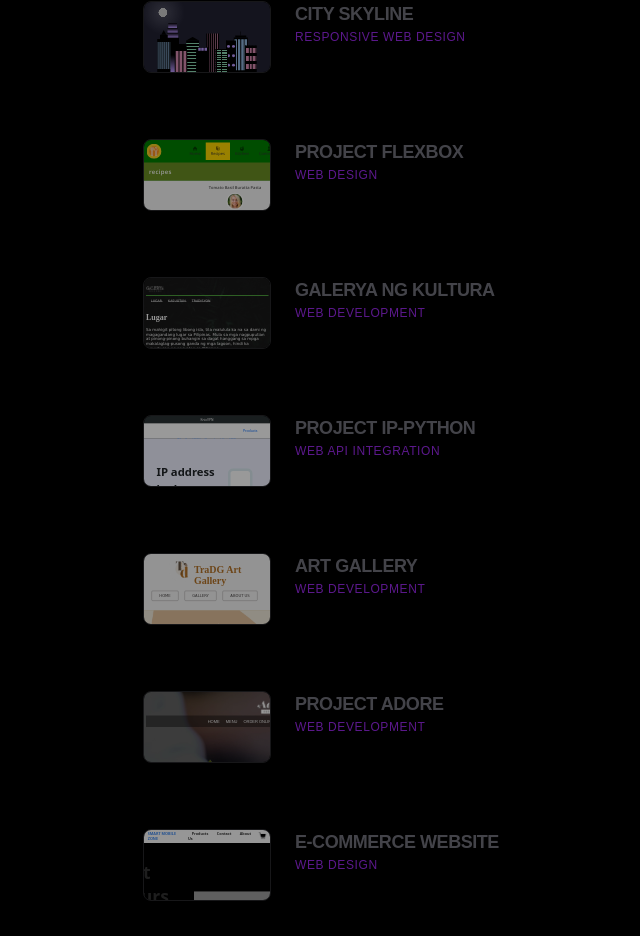
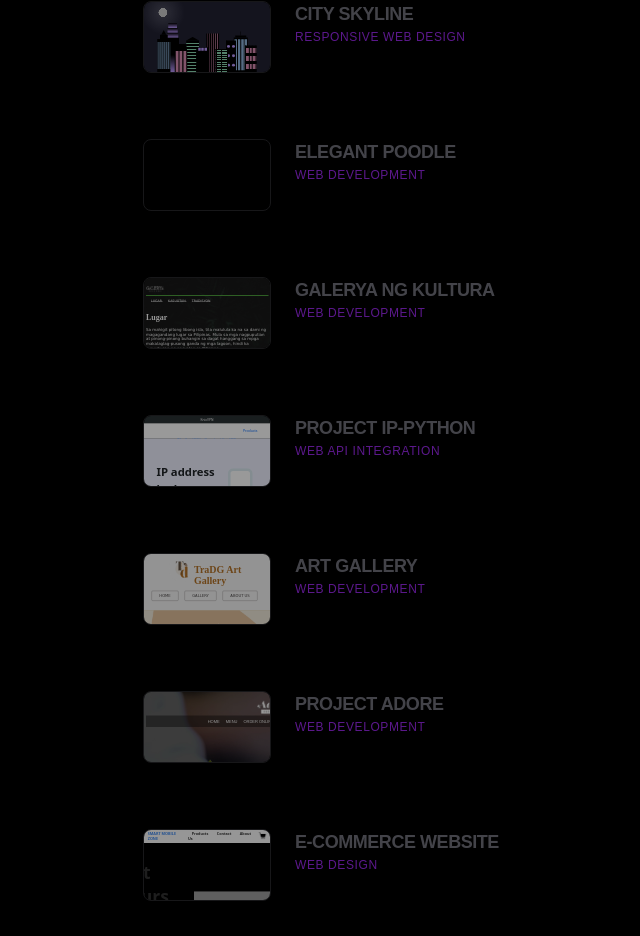
Before and after one commit to monicasayon/monicasayon-portfolio-website, a Next.js app: page / in a window 1280 px wide. Shown: the part 1689-2625 px from the top of the page, without its empty margins (586-1226 px from the left). Built offline with nearby package versions, Linux system fonts and the light colour scheme; grey boxes are pictures that could not be loaded.

Commit message:
adding project showcase website
Elegant poodle website added

```diff
--- a/src/components/project-showcase.tsx
+++ b/src/components/project-showcase.tsx
@@ -28,10 +28,10 @@ const projects = [
   },
   {
     id: "04",
-    title: "Project Flexbox",
-    category: "Web Design",
-    desc: "Flexbox based layout project demonstrating modern CSS techniques.",
-    path: "/projects/flexbox/index.html",
+    title: "Elegant Poodle",
+    category: "Web Development",
+    desc: "AI generated content website about Elegant Poodles using TailwindCSS and Vite React",
+    path: "https://elagantpoodle.netlify.app/",
   },
   {
     id: "05",
```
